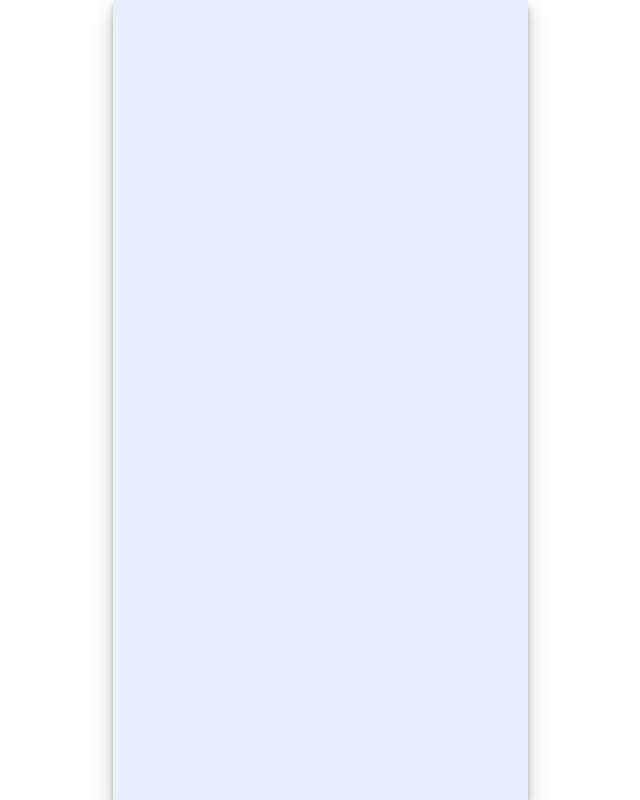
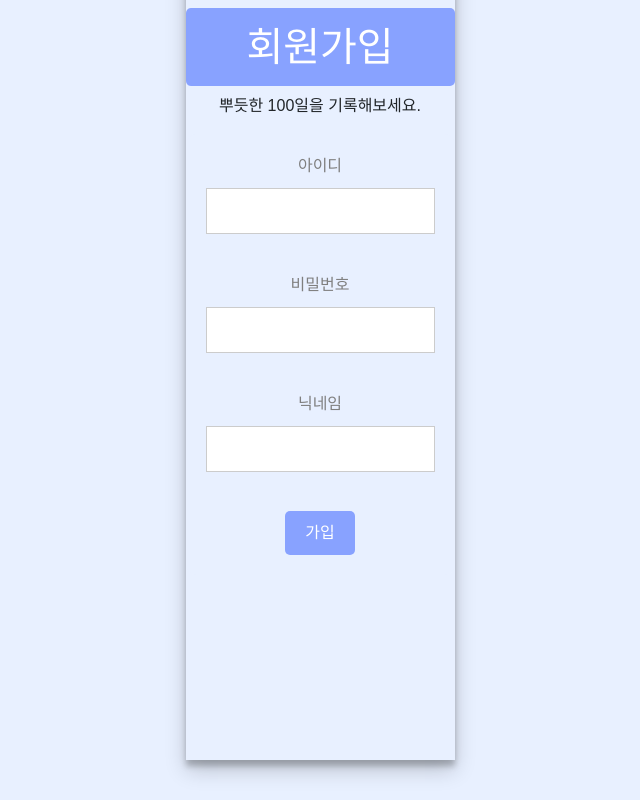
Before and after one commit to minseo121/StepbyStep, a plain HTML site: page join/join.html in a window 1280 px wide. Shown: the whole page, without its empty margins (320-960 px from the left). Drawn offline with nearby package versions, Linux system fonts and the light colour scheme; files whose address does not match are found by name; a web font is replaced by a local one.

Commit message:
join.html 변경

```diff
--- a/join/join.html
+++ b/join/join.html
@@ -8,9 +8,75 @@
     <script src="main.js" defer></script>
     <link href="https://hangeul.pstatic.net/hangeul_static/css/nanum-square.css" rel="stylesheet">
     <link href="https://cdn.jsdelivr.net/npm/bootstrap@5.2.3/dist/css/bootstrap.min.css" rel="stylesheet" integrity="sha384-rbsA2VBKQhggwzxH7pPCaAqO46MgnOM80zW1RWuH61DGLwZJEdK2Kadq2F9CUG65" crossorigin="anonymous">
+    <style>
+        body {
+            font-family: 'NanumSquare', sans-serif;
+            background-color: #E8F0FF; /* 배경색을 흰색으로 설정 */
+            display: flex;
+            justify-content: center;
+            align-items: center;
+            height: 90vh;
+            margin: 0;
+        }
+        .display-container {
+            text-align: center;
+        }
+        h1 {
+            color: #FFFFFF; /* 제목을 회색으로 설정 */
+            background-color: #88A2FF; /* 배경색을 보라색으로 설정 */
+            padding: 15px;
+            border-radius: 5px;
+            display: inline-block;
+            width: 100%; /* 텍스트를 가로로 늘립니다 */
+        }
+        form {
+            background-color: #E8F0FF; /* 폼 배경색을 흰색으로 설정 */
+            padding: 20px;
+            border-radius: 10px;
+            color: #7F7F7F; /* 폼 텍스트를 회색으로 설정 */
+        }
+        label {
+            display: block;
+            margin-bottom: 10px;
+             width: 100%; /* 레이블을 가로로 늘립니다 */
+        }
+        input[type="text"], input[type="password"] {
+            width: 100%;
+            padding: 10px;
+            margin-bottom: 15px;
+            border: 1px solid #CCCCCC; /* 입력 필드에 얇은 회색 선 추가 */
+            background-color: #FFFFFF; /* 입력 필드 배경색을 흰색으로 설정 */
+            color: #800080; /* 입력 필드 텍스트를 보라색으로 설정 */
+        }
+        input[type="submit"] {
+            background-color: #88A2FF; /* 버튼 배경색을 보라색으로 설정 */
+            color: #FFFFFF; /* 버튼 텍스트를 흰색으로 설정 */
+            border: none;
+            padding: 10px 20px;
+            border-radius: 5px;
+            cursor: pointer;
+            display: block;
+            margin: 0 auto; /* 가입 버튼 중앙 정렬 */
+        }
+    </style>
 </head>
 <body>
-    <div class="display-container">
+    <div class="display-container"><br><br>
+     <h1>회원가입</h1>
+     <p>뿌듯한 100일을 기록해보세요.</p>
+    <form action="회원가입처리페이지.html" method="post">
+        <label for="id">아이디</label>
+        <input type="text" id="id" name="id" required><br><br>
+
+        <label for="password">비밀번호</label>
+        <input type="password" id="password" name="password" required><br><br>
+
+        <label for="nickname">닉네임</label>
+        <input type="text" id="nickname" name="nickname" required><br><br>
+
+        <input type="submit" value="가입">
+    </form>
 
     </div>
 </body>
+</html>
```
